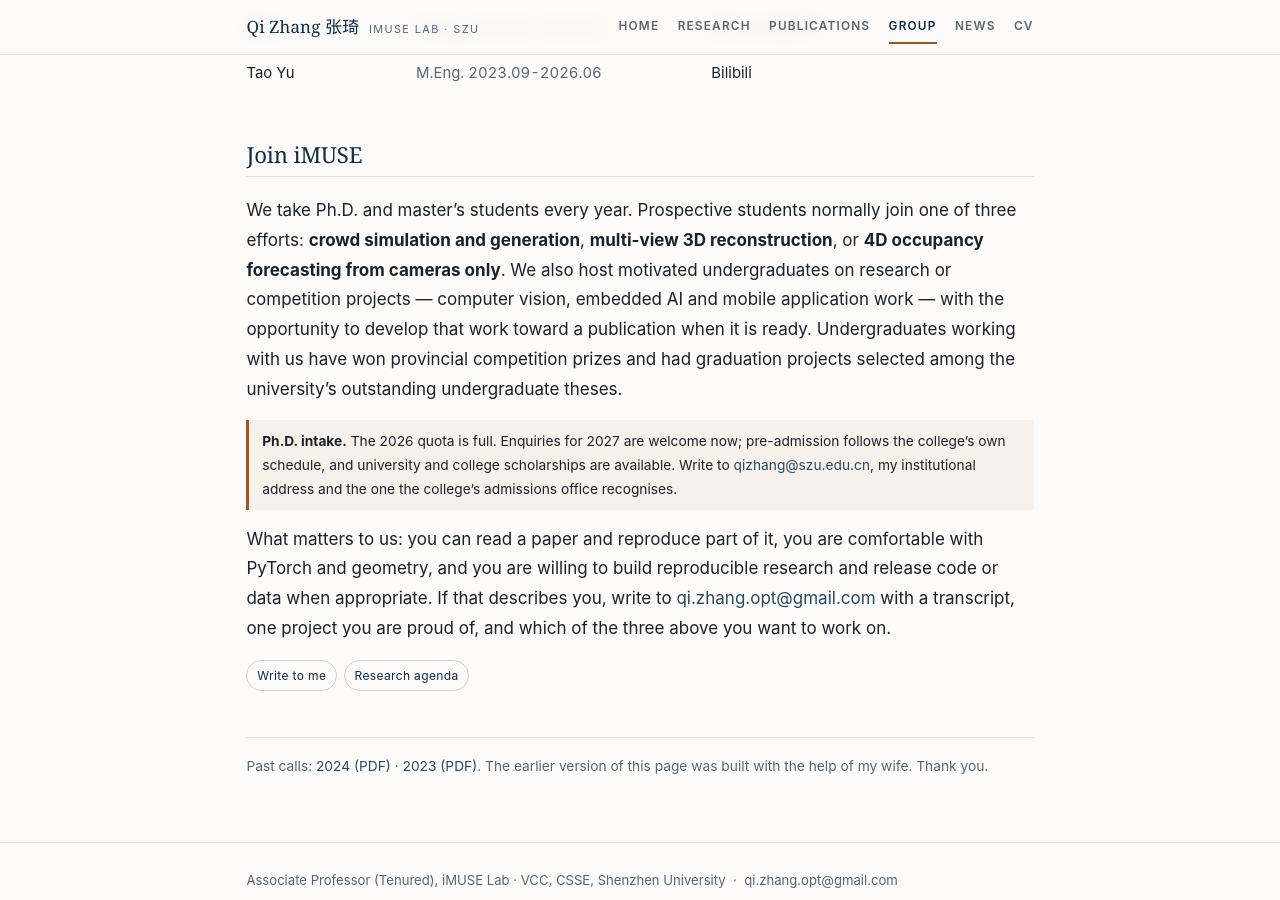
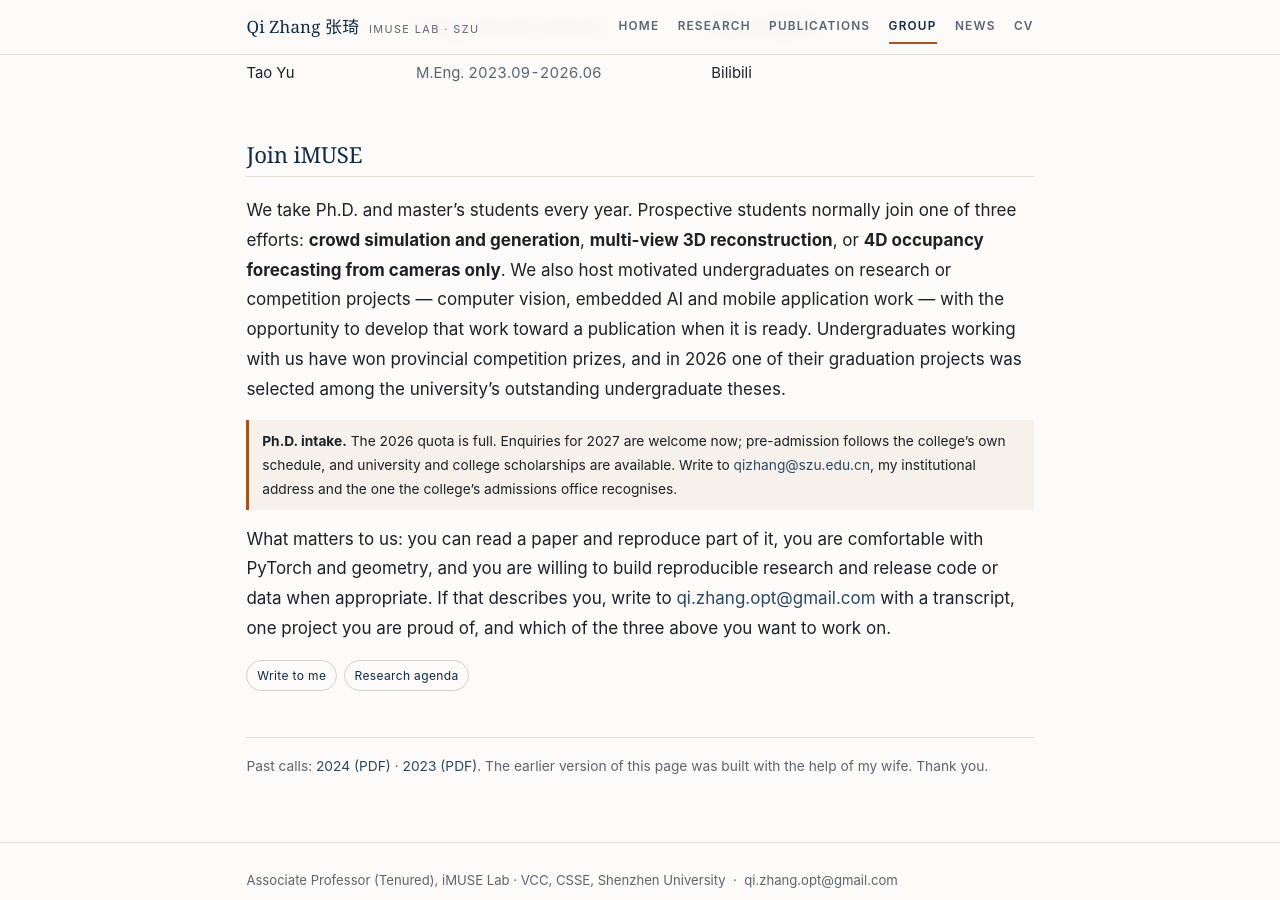
Before and after one commit to zqyq/zqyq.github.io, a Jekyll site: the page built from group/index.html, in a window 1280 px wide and 900 px high, scrolled down 4406 px. Built offline with Jekyll 4.4.1, drawn with Linux system fonts in a browser that asks for light colours.

Commit message:
Say who awarded the internship recognition and date the thesis award
University-level, not college-level, so name Shenzhen University in the
honor line. The group page implied several outstanding theses; it is one, in
2026, so the sentence now says that and matches Honors & Awards.

```diff
--- a/_data/profile.yml
+++ b/_data/profile.yml
@@ -105,7 +105,7 @@ honors:
     text: "Supervised an undergraduate graduation project selected among Shenzhen University's hundred outstanding
       undergraduate theses (深圳大学百篇优秀本科毕业设计)."
   - year: 2026
-    text: "Recognized as an Outstanding Internship Supervisor (优秀实习指导老师)."
+    text: "Recognized by Shenzhen University as an Outstanding Internship Supervisor (校级优秀实习指导老师)."
   - year: 2023
     text: "Appointed to the Shenzhen &ldquo;Pengcheng Peacock&rdquo; Distinguished Talent Post (鹏城孔雀特聘岗位), a municipal high-level talent designation; member of the Shenzhen Peacock High-level Talent Innovation Team."
   - year: 2023
--- a/group/index.html
+++ b/group/index.html
@@ -120,8 +120,8 @@ description: iMUSE Lab — intelligent multi-sensing research at Shenzhen Univer
     <strong>4D occupancy forecasting from cameras only</strong>. We also host motivated undergraduates on research
     or competition projects &mdash; computer vision, embedded AI and mobile application work &mdash; with the
     opportunity to develop that work toward a publication when it is ready. Undergraduates working with us have won
-    provincial competition prizes and had graduation projects selected among the university&rsquo;s outstanding
-    undergraduate theses.
+    provincial competition prizes, and in 2026 one of their graduation projects was selected among the
+    university&rsquo;s outstanding undergraduate theses.
   </p>
   <p class="small" style="border-left:3px solid var(--copper);padding:.55rem .8rem;background:rgba(163,84,31,.06);margin-top:1rem">
     <strong>Ph.D. intake.</strong> The 2026 quota is full. Enquiries for 2027 are welcome now; pre-admission follows
```
